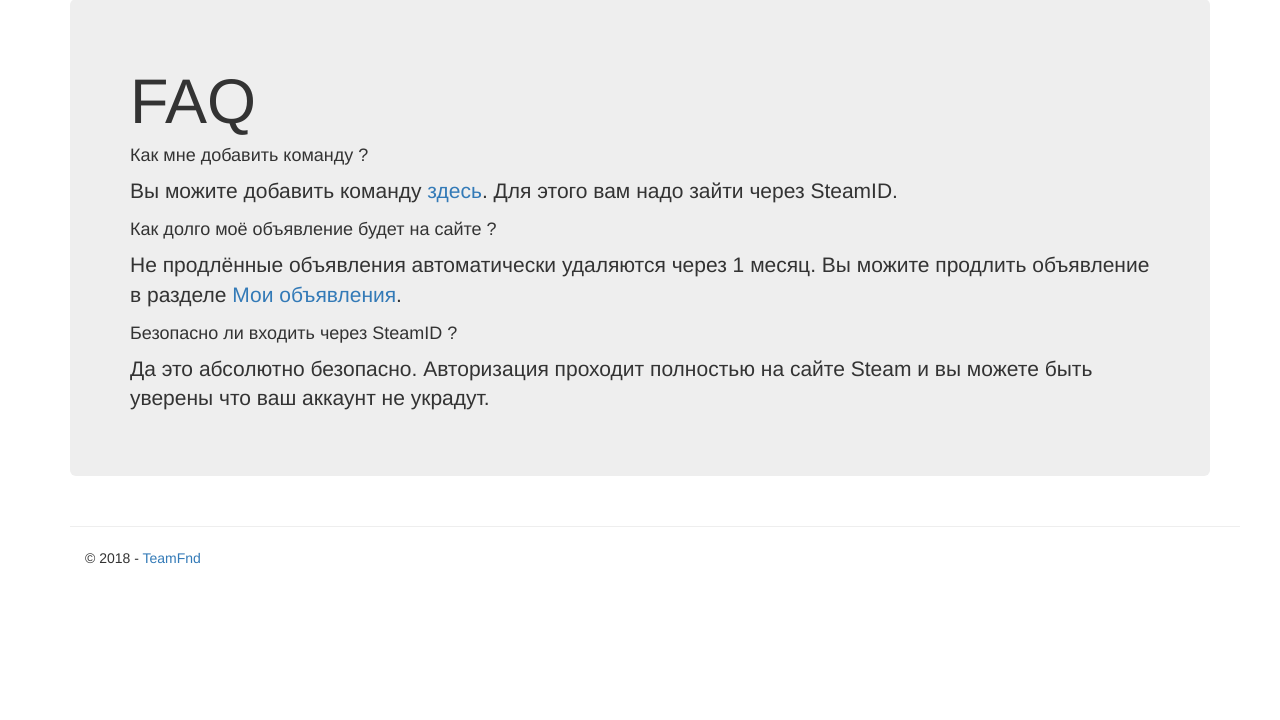
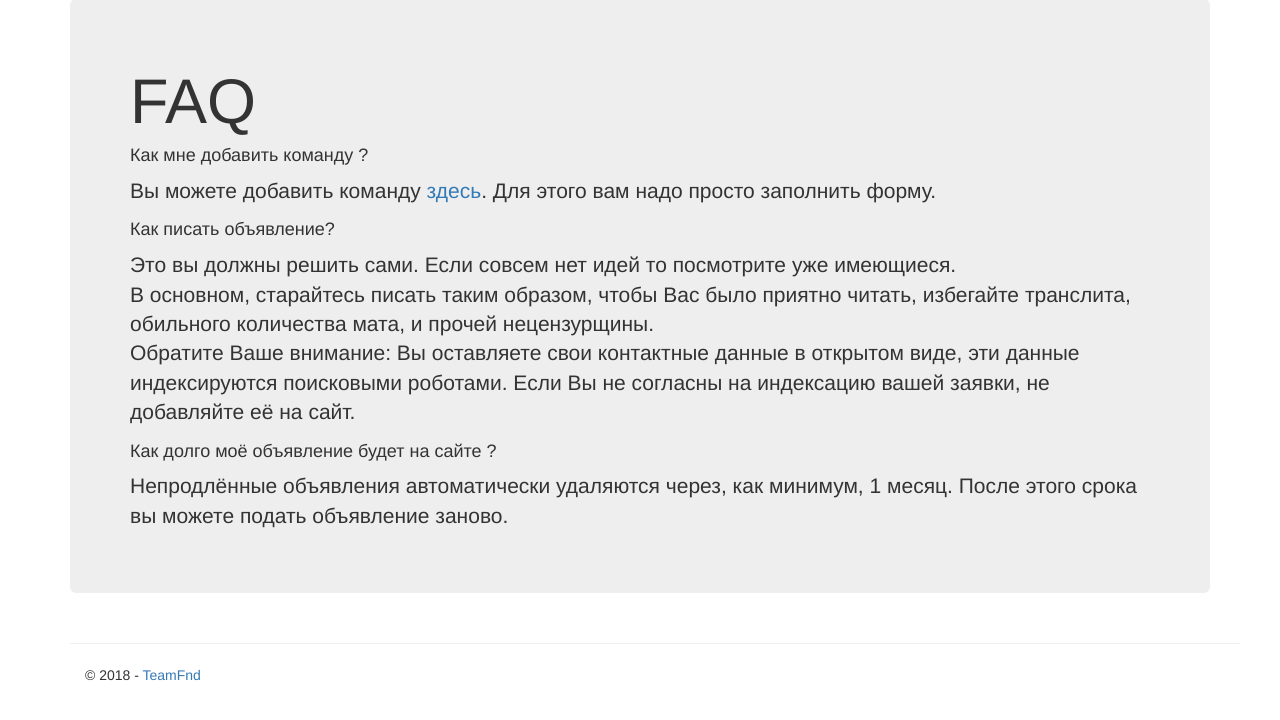
Before and after one commit to viad00/TeamFind, a Django app: page /help in a window 1280 px wide. Shown: the part 51-771 px from the top of the page. Run offline with Django 3.2, Linux system fonts and the light colour scheme; some libraries are stand-ins or nearby versions.

Commit message:
Ура, фикс перевода!

```diff
--- a/TeamFind/app/templates/app/help.html
+++ b/TeamFind/app/templates/app/help.html
@@ -5,15 +5,20 @@
 
 <div class="jumbotron">
     {% blocktrans %}
-    <h1>FAQ</h1>
-    <h4>Как мне добавить команду ?</h4>
-    <p class="lead">Вы можите добавить команду <a href="/addteam">здесь</a>. Для этого вам надо зайти через SteamID.</p>
-    <h4>Как долго моё объявление будет на сайте ?</h4>
-    <p class="lead">Не продлённые объявления автоматически удаляются через 1 месяц. Вы можите продлить объявление в
-        разделе <a href="/myposts">Мои объявления</a>.</p>
-    <h4>Безопасно ли входить через SteamID ?</h4>
-    <p class="lead">Да это абсолютно безопасно. Авторизация проходит полностью на сайте Steam и вы можете быть уверены
-        что ваш аккаунт не украдут.</p>
+        <h1>FAQ</h1>
+        <h4>Как мне добавить команду ?</h4>
+        <p class="lead">Вы можете добавить команду <a href="/addteam">здесь</a>.
+            Для этого вам надо просто заполнить форму.</p>
+        <h4>Как писать объявление?</h4>
+        <p class="lead">Это вы должны решить сами. Если совсем нет идей то посмотрите уже имеющиеся.<br />
+            В основном, старайтесь писать таким образом, чтобы Вас было приятно читать,
+            избегайте транслита, обильного количества мата, и прочей нецензурщины.<br />
+            Обратите Ваше внимание: Вы оставляете свои контактные данные в открытом виде,
+            эти данные индексируются поисковыми роботами. Если Вы не согласны на индексацию
+            вашей заявки, не добавляйте её на сайт.</p>
+        <h4>Как долго моё объявление будет на сайте ?</h4>
+        <p class="lead">Непродлённые объявления автоматически удаляются через, как минимум, 1 месяц.
+            После этого срока вы можете подать объявление заново.</p>
     {% endblocktrans %}
 </div>
 {% endblock %}
--- a/TeamFind/app/templates/app/index.html
+++ b/TeamFind/app/templates/app/index.html
@@ -11,10 +11,10 @@
         <p> </p>
         <a href="/teams" class="btn btn-primary btn-large">{% trans "Смотреть команды CS:GO" %} &raquo;</a>
     <p> </p>
-    <p class="lead">Также вы можете добавить объявление. Для этого просто заполните форму:</p><p> </p>
-            <a href="/addplayer" class="btn btn-primary btn-large">Подать объявление о поиске команды &raquo;</a>
+    <p class="lead">{% trans "Также вы можете добавить объявление. Для этого просто заполните форму:" %}</p><p> </p>
+            <a href="/addplayer" class="btn btn-primary btn-large">{% trans "Подать объявление о поиске команды" %} &raquo;</a>
         <p> </p>
-        <a href="/addteam" class="btn btn-primary btn-large">Подать объявление о поиске игроков &raquo;</a>
+        <a href="/addteam" class="btn btn-primary btn-large">{% trans "Подать объявление о поиске игроков" %} &raquo;</a>
     </p>
     <!--<p class="lead">{ blocktrans %}Сейчас на сайте представленно { count }} объявлений.{ endblocktrans %}</p>-->
 </div>
--- a/TeamFind/app/templates/app/layout.html
+++ b/TeamFind/app/templates/app/layout.html
@@ -40,7 +40,7 @@
                     <li><a href="{% url 'home' %}">{% trans "Главная" %}</a></li>
                     <li><a href="{% url 'players' %}">{% trans "Игроки" %}</a></li>
                     <li><a href="{% url 'teams' %}">{% trans "Команды" %}</a></li>
-                    <li><a href="{ url 'help' %}">FAQ</a></li>
+                    <li><a href="{% url 'help' %}">FAQ</a></li>
                     <li><a onclick="changeLang('{{ LANGUAGE_CODE }}');" href="">{{ LANGUAGE_CODE|upper }}</a></li>
                     <script type="application/javascript">
                         function changeLang(lang) {
```
Also changed, not shown: TeamFind/locale/en/LC_MESSAGES/django.po.
